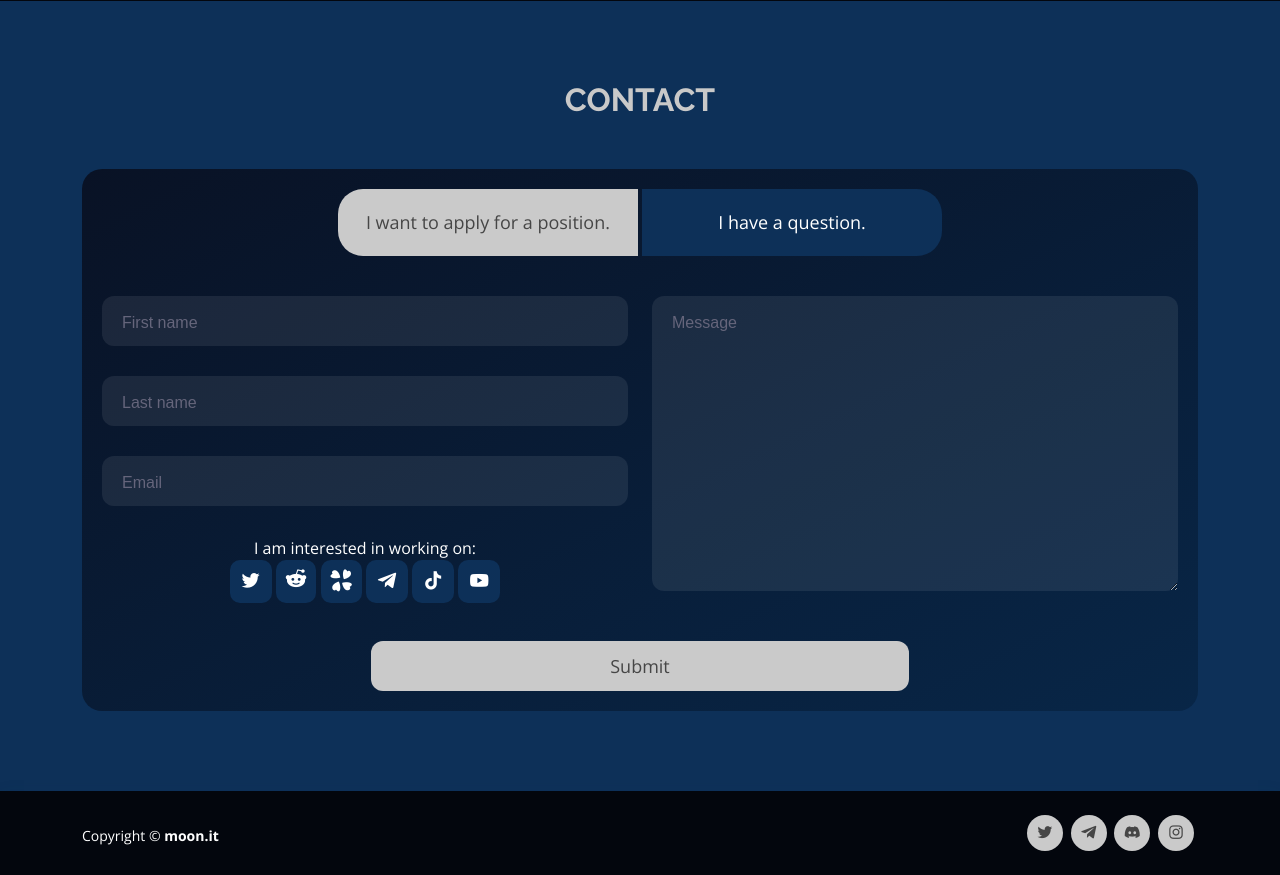
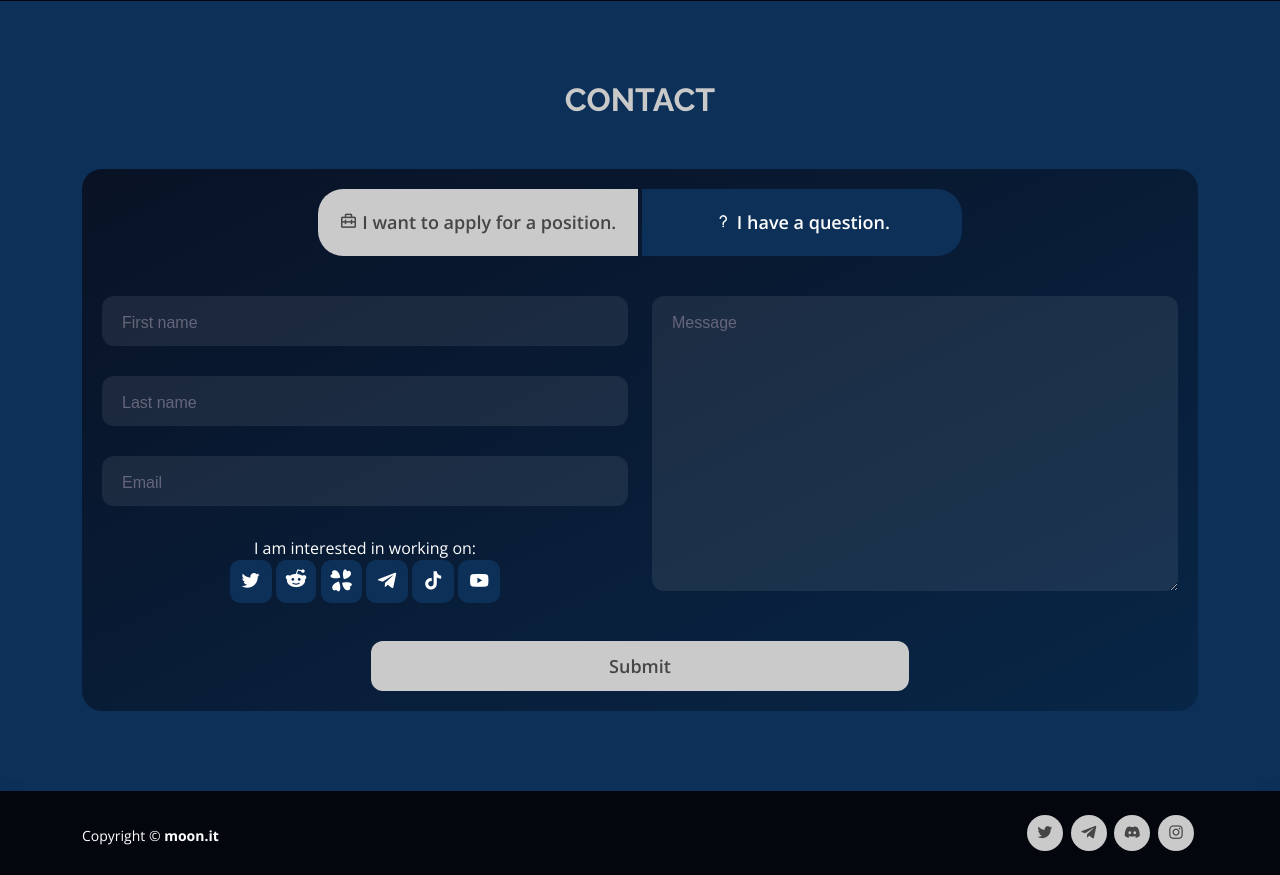
Before and after one commit to mfrlic/moonit, a PHP site: page / in a window 1280 px wide. Shown: the part 2274-3149 px from the top of the page. Run offline with PHP 8.4, Linux system fonts and the light colour scheme; some web fonts are replaced.

Commit message:
contact4

```diff
--- a/assets/css/style.css
+++ b/assets/css/style.css
@@ -564,7 +564,7 @@ section {
   background: var(--button-hover);
 }
 
-#cart input {
+#cart #contact-input {
   background-color: var(--transparent);
   border-radius: 12px;
   border: 0;
@@ -631,9 +631,10 @@ section {
 
 .contact .opt {
   padding: 20px;
-  width: 300px;
+  width: 320px;
   border: none;
   font-size: 18px;
+  font-weight: 600;
   background: var(--secondary);
   color: var(--text);
   transition: 0.3s;
@@ -790,6 +791,7 @@ section {
   font-size: 18px;
   height: 50px;
   margin-top: 38px;
+  font-weight: 600;
   outline: 0;
   text-align: center;
   width: 50%;
--- a/home.html
+++ b/home.html
@@ -49,13 +49,13 @@
   <section id="home" class="d-flex align-items-center">
     <div class="container position-relative" data-aos="fade-up" data-aos-delay="100">
       <div class="row">
-        <div class="col-lg-6 text-center">
+        <div class="col-lg-6 text-center order-lg-1 order-2">
           <h1>Need a head start to your crypto project? Let's moon it!</h1>
           <h2>Crypto marketing agency</h2>
           <a href="#about" class="btn-get-started scrollto">Learn more</a>
           <a href="#contact" class="btn-get-started scrollto">Apply for a position</a>
         </div>
-        <div class="col-lg-6 text-center">
+        <div class="col-lg-6 text-center order-lg-2 order-1 mb-lg-0 mb-5">
           <img class="logo" src="assets/img/logo.png">
         </div>
       </div>
@@ -256,8 +256,8 @@
 
         <div class="form-container">
           <div class="opt-box">
-            <button id="btn-p" class="opt opt-left active">I want to apply for a position.</button>
-            <button id="btn-q" class="opt opt-right">I have a question.</button>
+            <button id="btn-p" class="opt opt-left active"><i class="bx bx-briefcase-alt-2"></i> I want to apply for a position.</button>
+            <button id="btn-q" class="opt opt-right"><i class="bx bx-question-mark"></i> I have a question.</button>
           </div>
 
           <div id="form-p" class="form row">
```
